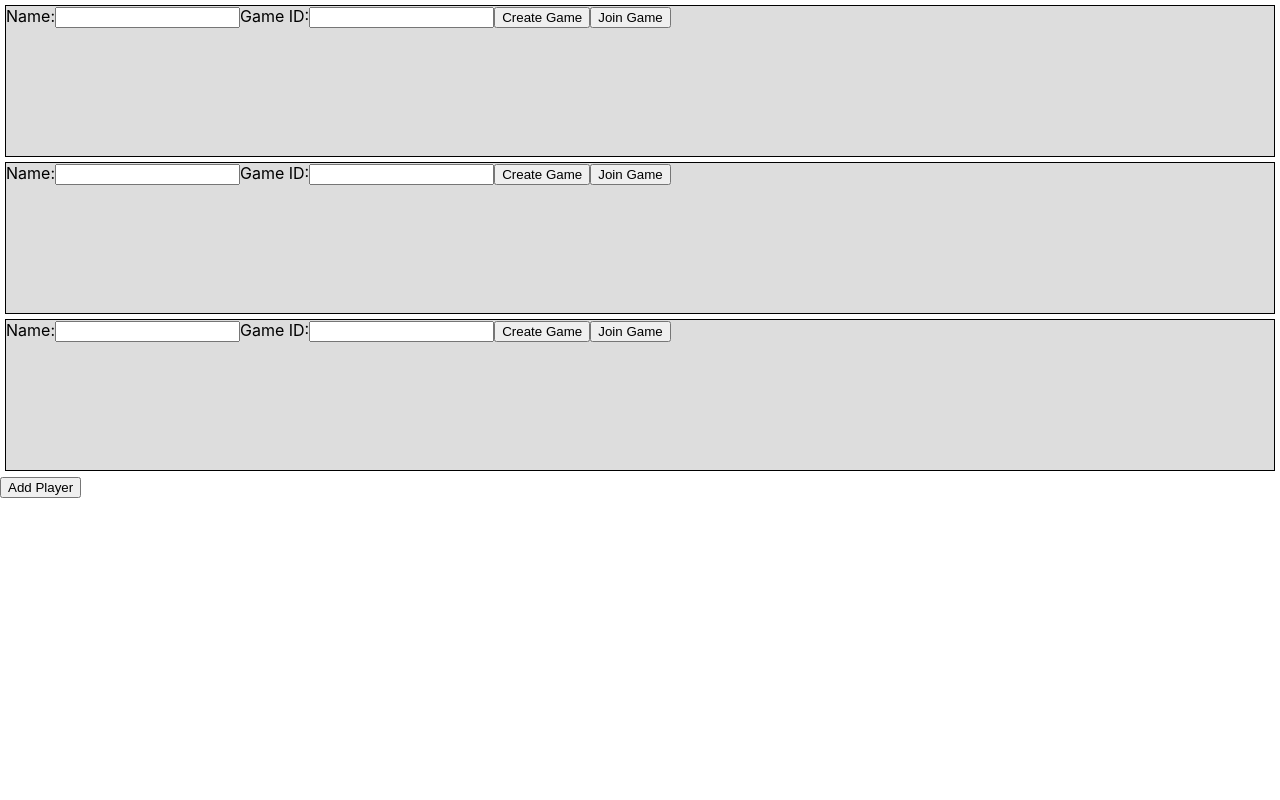
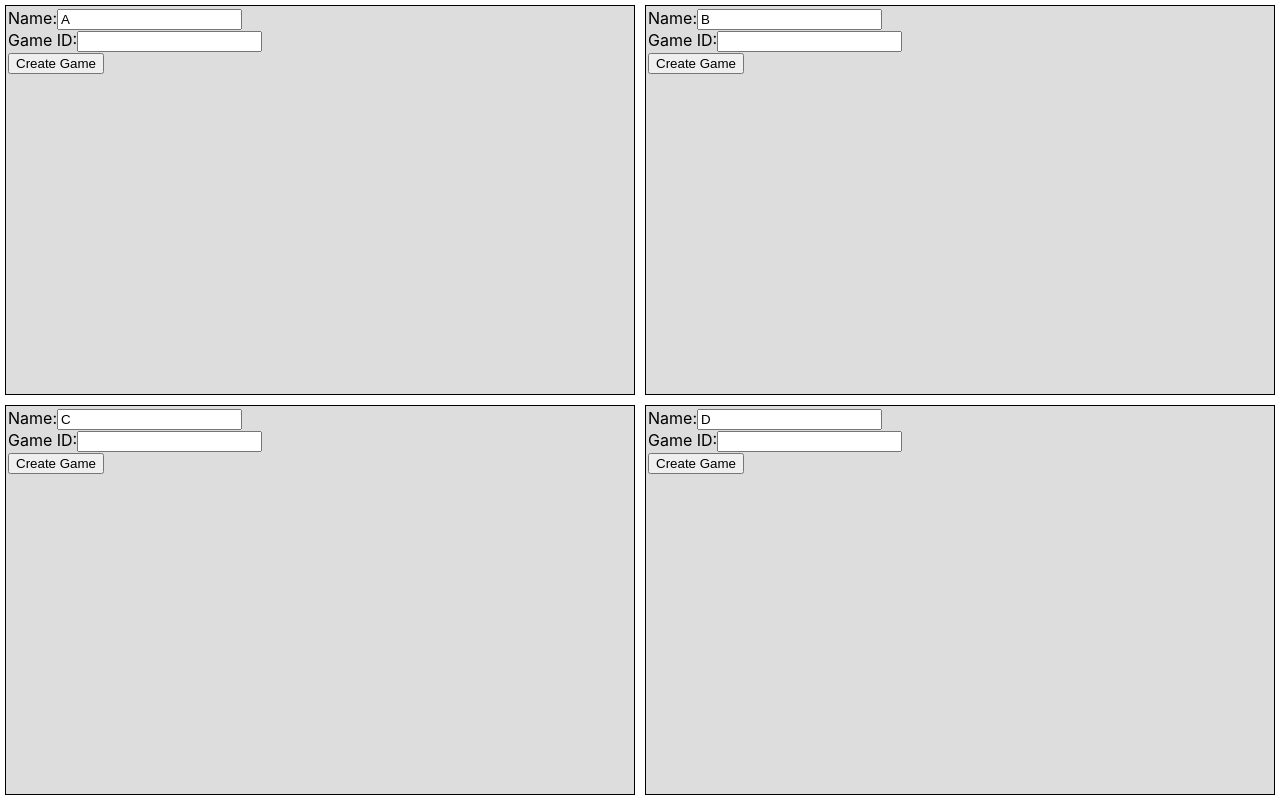
Before and after one commit to ariporad/mr-dealer, a React (Create React App) app in the folder web/: page / in a window 1280 px wide. Built offline with nearby package versions, Linux system fonts and the light colour scheme.

Commit message:
feat UX improvements to Control Panel

```diff
--- a/web/src/App.css
+++ b/web/src/App.css
@@ -1,8 +1,31 @@
+* {
+	box-sizing: border-box;
+}
+
+html,
+body,
+#root,
+.control-panel-list {
+	width: 100%;
+	height: 100%;
+	margin: 0;
+	padding: 0;
+	overflow-x: hidden;
+}
+
 .control-panel {
+	padding: 2px;
 	border: 1px solid black;
 	background: #dddddd;
-	margin: 5px;
-	min-height: 150px;
+}
+
+.control-panel-current-player {
+	background-color: #bbbbbb;
+	border: 3px solid black;
+}
+
+.control-panel-folded {
+	background-color: #fbb;
 }
 
 table {
@@ -13,3 +36,25 @@ td,
 th {
 	border: 1px solid black;
 }
+
+.control-panel > p {
+	margin: 0;
+}
+
+.control-panel-list {
+	display: flex;
+	flex-wrap: wrap;
+}
+
+.control-panel-list > * {
+	display: block;
+
+	margin: 5px;
+	min-height: 150px;
+
+	flex-shrink: 1;
+	flex-grow: 1;
+	flex-basis: 35%;
+
+	box-sizing: border-box;
+}
--- a/web/src/App.tsx
+++ b/web/src/App.tsx
@@ -1,17 +1,31 @@
-import React, { useEffect, useState } from 'react';
+import React, { useState } from 'react';
 import './App.css';
 import ControlPanel from './components/ControlPanel';
 
+const LETTERS = 'ABCDEFGHIJKLMNOPQRSTUVWXYZ'.split('');
+
 function App() {
-	const [numPlayers, setNumPlayers] = useState(3);
+	const [numPlayers, setNumPlayers] = useState(4);
+	const [knownGames, setKnownGames] = useState<string[]>([]);
 
 	return (
-		<div className="App">
-			{new Array(numPlayers).fill('not undefined').map((_, i) => (
-				<ControlPanel key={i} />
-			))}
+		<>
+			<div className="control-panel-list">
+				{new Array(numPlayers).fill('not undefined').map((_, i) => (
+					<ControlPanel
+						key={i}
+						defaultName={LETTERS[i % LETTERS.length]}
+						knownGames={knownGames}
+						onJoin={(gameId: string) => {
+							if (!knownGames.includes(gameId)) {
+								setKnownGames([...knownGames, gameId]);
+							}
+						}}
+					/>
+				))}
+			</div>
 			<button onClick={() => setNumPlayers(numPlayers + 1)}>Add Player</button>
-		</div>
+		</>
 	);
 }
 
--- a/web/src/components/ControlPanel.tsx
+++ b/web/src/components/ControlPanel.tsx
@@ -12,26 +12,43 @@ import {
 	PlayerControllerProvider,
 } from './PlayerController';
 
-function ControlPanelBody() {
-	const gameUpdate = usePlayerController().getGameUpdate();
+function ControlPanelBody({ onJoin }: { onJoin: (gameId: string) => void }) {
+	const playerController = usePlayerController();
+	const gameUpdate = playerController.getGameUpdate();
+
+	onJoin(gameUpdate.gameId);
 
 	return (
-		<>
+		<div
+			className={[
+				'control-panel',
+				playerController.isCurrentPlayer() && 'control-panel-current-player',
+				playerController.didFold() && 'control-panel-folded',
+			]
+				.filter((x) => !!x)
+				.join(' ')}
+		>
 			<h2>
 				#{gameUpdate.id}: {gameUpdate.name} ({gameUpdate.id === 0 && 'Host, '}
 				{gameUpdate.gameId})
 			</h2>
 			{gameUpdate.status === GameStatus.PRESTART ? <LobbyView /> : <PlayView />}
-		</>
+		</div>
 	);
 }
 
-export default function ControlPanel() {
+interface ControlPanelProps {
+	knownGames: string[];
+	onJoin: (gameId: string) => void;
+
+	defaultName?: string;
+}
+
+export default function ControlPanel({ knownGames, onJoin, defaultName }: ControlPanelProps) {
 	const [playerController, setPlayerController] = useState<PlayerController | null>(null);
 
 	if (playerController === null) {
 		return (
-			<div className="control-panel">
 			<GameSelector
 				createGame={(name: string) => {
 					setPlayerController(createPlayerController({ name, isHost: true }));
@@ -39,16 +56,15 @@ export default function ControlPanel() {
 				joinGame={(name: string, gameId: string) => {
 					setPlayerController(createPlayerController({ name, gameId }));
 				}}
+				knownGames={knownGames}
+				defaultName={defaultName}
 			/>
-			</div>
 		);
 	}
 
 	return (
-		<div className="control-panel">
 		<PlayerControllerProvider playerController={playerController}>
-				<ControlPanelBody />
+			<ControlPanelBody onJoin={onJoin} />
 		</PlayerControllerProvider>
-		</div>
 	);
 }
--- a/web/src/components/GameSelector.tsx
+++ b/web/src/components/GameSelector.tsx
@@ -1,18 +1,30 @@
 import React, { useState } from 'react';
 
 export interface GameSelectorProps {
+	defaultName?: string;
+
 	createGame: (name: string) => void;
 	joinGame: (name: string, gameId: string) => void;
+
+	knownGames: string[];
 }
 
-export function GameSelector({ createGame, joinGame }: GameSelectorProps) {
-	const [name, setName] = useState('');
+export function GameSelector({ createGame, joinGame, knownGames, defaultName }: GameSelectorProps) {
+	const [name, setName] = useState(defaultName || '');
 	const [gameId, setGameId] = useState('');
 
 	return (
-		<>
+		<div className="control-panel">
+			<div>
 				<label htmlFor="name">Name:</label>
-			<input type="text" name="name" value={name} onChange={(e) => setName(e.target.value)} />
+				<input
+					type="text"
+					name="name"
+					value={name}
+					onChange={(e) => setName(e.target.value)}
+				/>
+			</div>
+			<div>
 				<label htmlFor="gameId">Game ID:</label>
 				<input
 					type="text"
@@ -21,8 +33,15 @@ export function GameSelector({ createGame, joinGame }: GameSelectorProps) {
 					onChange={(e) => setGameId(e.target.value)}
 					maxLength={4}
 				/>
+			</div>
+			<div>
 				<button onClick={() => createGame(name)}>Create Game</button>
-			<button onClick={() => joinGame(name, gameId)}>Join Game</button>
-		</>
+				{knownGames.map((gameId) => (
+					<button onClick={() => joinGame(name, gameId)} key={gameId}>
+						Join Game {gameId}
+					</button>
+				))}
+			</div>
+		</div>
 	);
 }
--- a/web/src/components/PlayView.tsx
+++ b/web/src/components/PlayView.tsx
@@ -8,15 +8,15 @@ export default function PlayView() {
 	const [bet, setBet] = useState<string>('');
 
 	return (
-		<ul>
-			<li>Game Status: {gameUpdate.status}</li>
-			<li>
+		<>
+			<p>Game Status: {gameUpdate.status}</p>
+			<p>
 				{gameUpdate.currentPlayer === gameUpdate.id && '(Your Turn) '}
 				[#{gameUpdate.id}]: {gameUpdate.hand[0]} {gameUpdate.hand[1]}
-			</li>
-			<li>Table: {gameUpdate.table.join(' ')} </li>
-			<li>Current Player: {gameUpdate.currentPlayer}</li>
-			<li>
+			</p>
+			<p>Table: {gameUpdate.table.join(' ')} </p>
+			<p>Current Player: {gameUpdate.currentPlayer}</p>
+			<p>
 				<h3>Players:</h3>
 				<table>
 					<thead>
@@ -25,7 +25,7 @@ export default function PlayView() {
 							<th>Name</th>
 							<th>Folded?</th>
 							<th>Ante</th>
-							<th>Pre-Flop</th>
+							<th>Pre</th>
 							<th>Flop</th>
 							<th>Turn</th>
 							<th>River</th>
@@ -54,8 +54,9 @@ export default function PlayView() {
 						))}
 					</tbody>
 				</table>
-			</li>
-			<li>
+			</p>
+			<br />
+			<p>
 				<label htmlFor="betAmount">Bet:</label>
 				<input
 					type="number"
@@ -77,7 +78,7 @@ export default function PlayView() {
 					}}
 				/>
 				<input type="button" value="Fold" onClick={playerController.sendFold} />
-			</li>
-		</ul>
+			</p>
+		</>
 	);
 }
--- a/web/src/components/PlayerController.tsx
+++ b/web/src/components/PlayerController.tsx
@@ -25,9 +25,18 @@ export interface PlayerController {
 	sendBet(amount: number): void;
 	sendFold(): void;
 	isHost(): boolean;
+	getCurrentPlayer(): number;
+	getId(): number;
+	isCurrentPlayer(): boolean;
+	didFold(): boolean;
+	getGameId(): string;
 }
 
-export function createPlayerController({ name, gameId, isHost }: PlayerControllerOptions) {
+export function createPlayerController({
+	name,
+	gameId,
+	isHost,
+}: PlayerControllerOptions): PlayerController {
 	if (!gameId && !isHost) {
 		throw new Error('PlayerController must provide either a gameId or be a host');
 	}
@@ -38,6 +47,7 @@ export function createPlayerController({ name, gameId, isHost }: PlayerControlle
 
 	socket.on('update', (update: GameUpdate) => {
 		gameUpdate = update;
+		gameId = update.gameId;
 		subscriptions.forEach((sub) => sub());
 	});
 
@@ -80,6 +90,26 @@ export function createPlayerController({ name, gameId, isHost }: PlayerControlle
 
 		isHost() {
 			return this.getGameUpdate().id === 0;
+		},
+
+		getCurrentPlayer() {
+			return this.getGameUpdate().currentPlayer;
+		},
+
+		getId() {
+			return this.getGameUpdate().id;
+		},
+
+		isCurrentPlayer() {
+			return this.getCurrentPlayer() === this.getId();
+		},
+
+		didFold() {
+			return this.getGameUpdate().players[this.getId()].folded;
+		},
+
+		getGameId(): string {
+			return gameId || this.getGameUpdate().gameId;
 		},
 	};
 }
@@ -141,7 +171,7 @@ export function usePlayerController(): PlayerController {
 		return playerController.subscribe(() => {
 			setDummyState(count++);
 		});
-	}, []);
+	}, [playerController]);
 
 	return playerController;
 }
```
Lines whose indentation alone changed are shown as unchanged.
